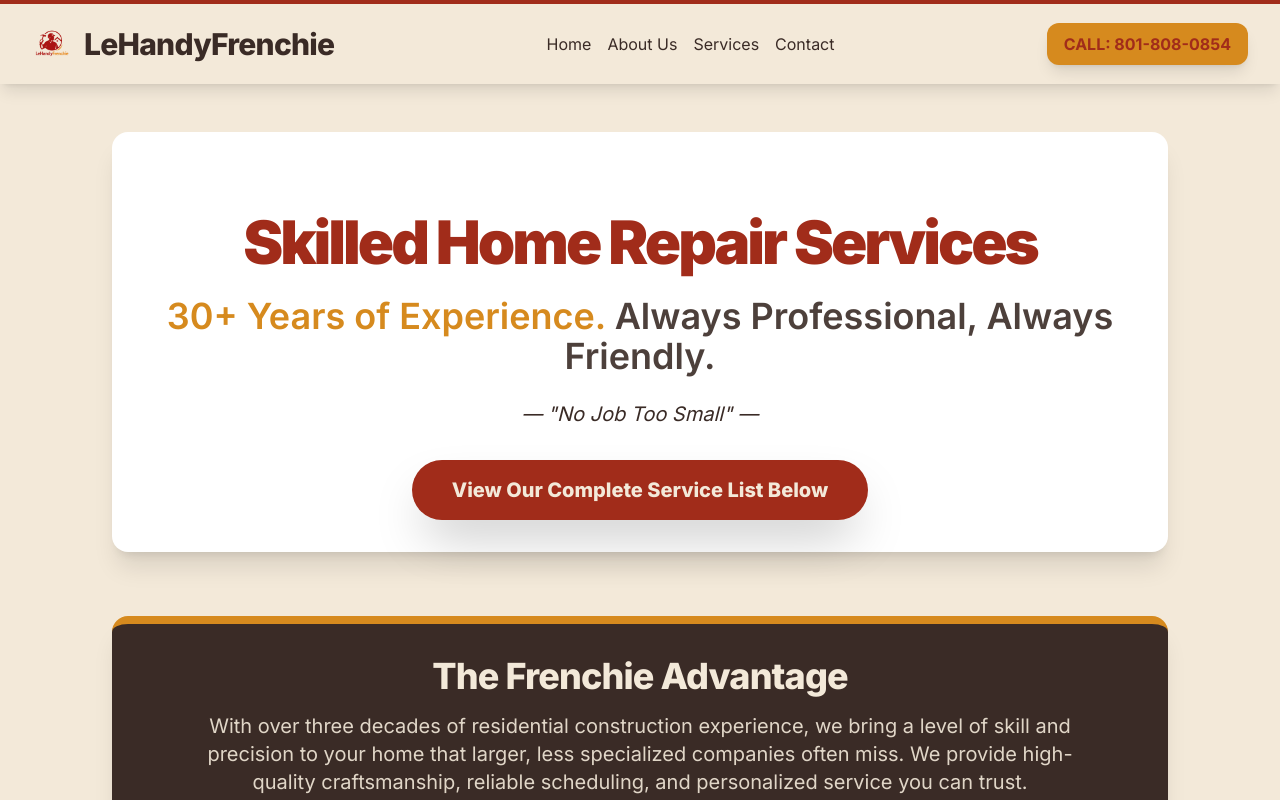
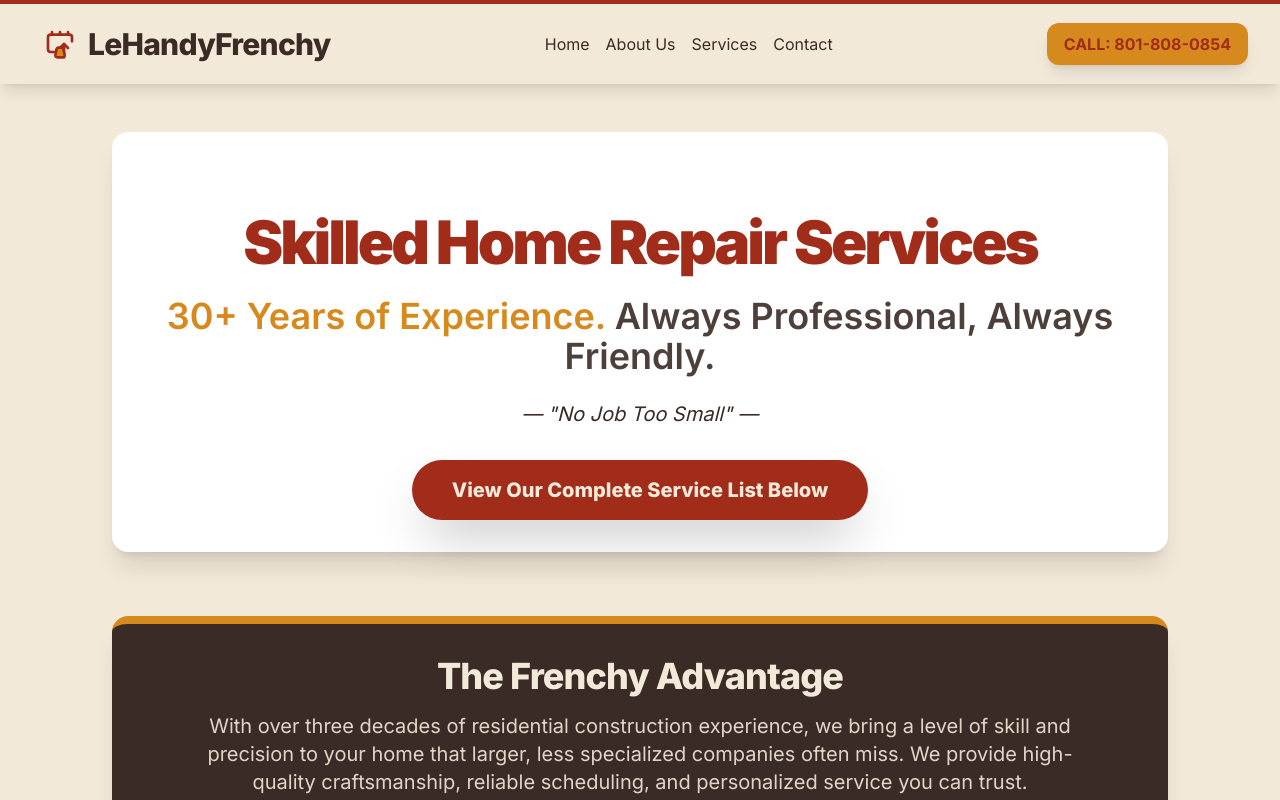
Before and after one commit to LeHandyFrenchie/website, a plain HTML site: page index.html in a window 1280 px wide. Shown: the top 800 px of the page. Drawn offline with nearby package versions, Linux system fonts and the light colour scheme.

Commit message:
Fix spelling of 'Frenchie' to 'Frenchy' in index.html

```diff
--- a/index.html
+++ b/index.html
@@ -3,7 +3,7 @@
 <head>
     <meta charset="UTF-8">
     <meta name="viewport" content="width=device-width, initial-scale=1.0">
-    <title>LeHandyFrenchie - Professional Handyman Services | No Job Too Small</title>
+    <title>LeHandyFrenchy - Professional Handyman Services | No Job Too Small</title>
     <!-- Load Tailwind CSS -->
     <script src="https://cdn.tailwindcss.com"></script>
 
@@ -56,7 +56,7 @@
                 <a href="#hero" class="flex items-center space-x-3">
 
                     <!-- LOGO PLACEHOLDER: Replace 'logo.png' with your actual file name -->
-                    <img src="LeHandyFrenchie LOGOtrans.png" alt="LeHandyFrenchie Logo" class="h-10 w-auto object-contain" onerror="this.style.display='none'; this.nextElementSibling.style.display='block'">
+                    <img src="LeHandyFrenchy LOGOtrans.png" alt="LeHandyFrenchy Logo" class="h-10 w-auto object-contain" onerror="this.style.display='none'; this.nextElementSibling.style.display='block'">
 
                     <!-- Fallback Icon (Only shows if logo image is broken/missing) -->
                     <svg style="display:none;" class="h-8 w-8 text-brand-red" viewBox="0 0 24 24" fill="none" stroke="currentColor" stroke-width="2" stroke-linecap="round" stroke-linejoin="round">
@@ -70,7 +70,7 @@
                     </svg>
 
                     <span class="text-2xl sm:text-3xl font-extrabold text-brand-espresso tracking-tight font-heading">
-                        LeHandyFrenchie
+                        LeHandyFrenchy
                     </span>
                 </a>
 
@@ -111,11 +111,11 @@
             </a>
         </section>
 
-        <!-- 3. About Section: The Frenchie Advantage -->
+        <!-- 3. About Section: The Frenchy Advantage -->
         <section id="about" class="mb-16 bg-brand-espresso p-8 rounded-2xl shadow-xl border-t-8 border-brand-orange">
             <div class="max-w-4xl mx-auto text-center">
                 <h3 class="text-4xl font-extrabold text-brand-cream mb-4 tracking-tight font-heading">
-                    The Frenchie Advantage
+                    The Frenchy Advantage
                 </h3>
                 <p class="text-xl text-brand-cream/90 mb-6">
                     With over three decades of residential construction experience, we bring a level of skill and precision to your home that larger, less specialized companies often miss. We provide high-quality craftsmanship, reliable scheduling, and personalized service you can trust.
@@ -220,7 +220,7 @@
 
     <!-- Footer -->
     <footer class="mt-16 bg-brand-espresso p-6 text-center text-brand-cream/60 text-sm">
-        <p>&copy; 2025 LeHandyFrenchie. All Rights Reserved.</p>
+        <p>&copy; 2025 LeHandyFrenchy. All Rights Reserved.</p>
         <p class="mt-1">Built with pride and experience in Utah.</p>
     </footer>
 
```
